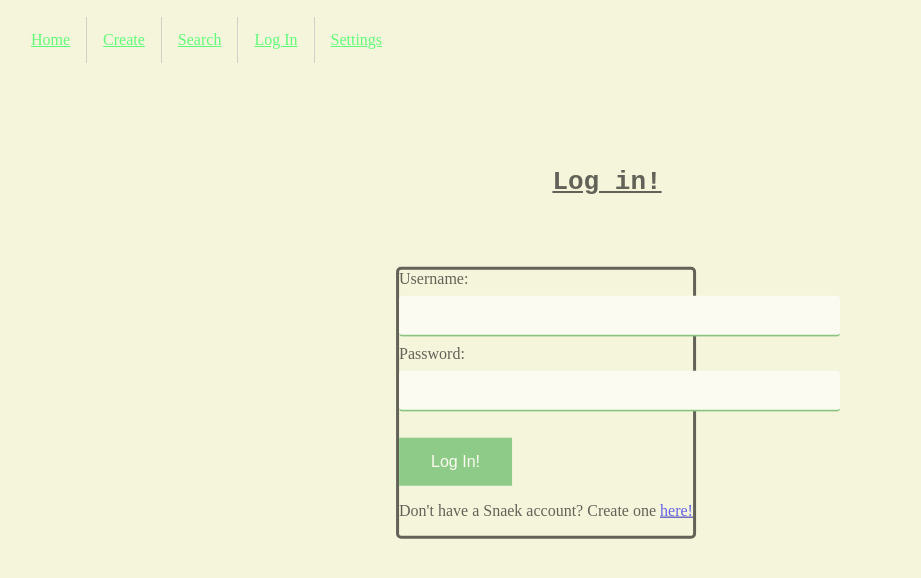
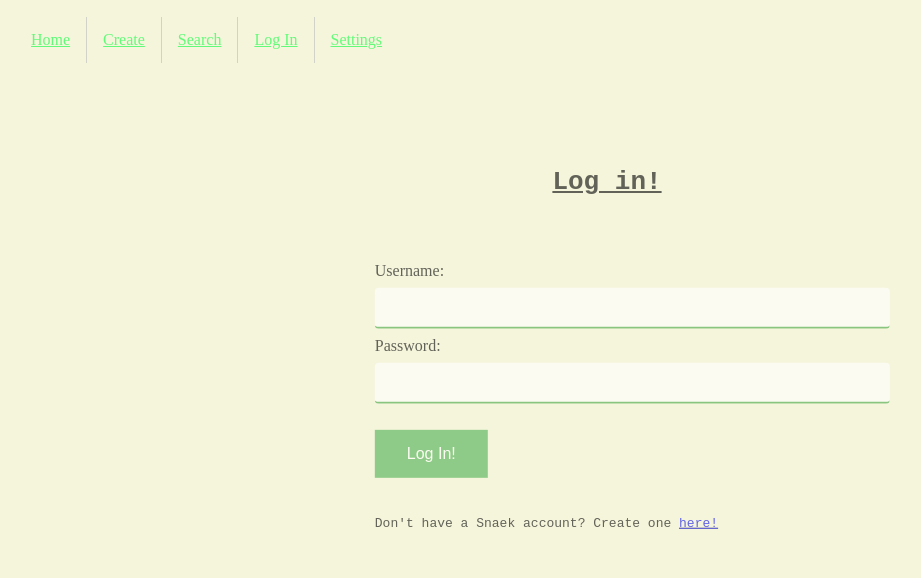
Before and after one commit to MayonnaiseSoup/Snaek, a plain HTML site: page navbar/login.html in a window 1280 px wide. Shown: the whole page, without its empty margins (33-954 px from the left). Drawn offline with Linux system fonts and the light colour scheme.

Commit message:
QOL improvements

```diff
--- a/css/login.css
+++ b/css/login.css
@@ -1,4 +1,17 @@
 input[type=text], select {
+    width: 150%;
+    padding: 12px 20px;
+    margin: 8px 0;
+    box-sizing: border-box;
+    border: none;
+    border-bottom: 2px solid #41a642;
+    border-radius: 4px;
+
+}
+
+
+
+input[type=password], select {
     width: 150%;
     padding: 12px 20px;
     margin: 8px 0;
@@ -19,6 +32,7 @@ input[type=text], select {
     text-decoration: none;
     display: inline-block;
     font-size: 16px;
+    cursor: pointer;
 }
 
 
@@ -71,8 +85,11 @@ li:last-child {
     top: 50%;
     left: 45%;
     transform: translate(-49%, -49%);
-    border-width: medium;
-    border-style: solid;
-    border-radius: 5px;
 
   }
+
+
+  .signuplink {
+      padding-top: 25px;
+      font-family: monospace;
+  }
--- a/css/search.css
+++ b/css/search.css
@@ -34,10 +34,13 @@ li:last-child {
     border-right: none;
 }
 
+input[type=text], select {
+    width: 35%;
+    padding: 12px 20px;
+    margin: 8px 0;
+    box-sizing: border-box;
+    border: none;
+    border-bottom: 2px solid #41a642;
+    border-radius: 4px;
 
-.searchbar {
-    position: absolute;
-    top: 25%;
-    left: 50%;
-    transform: translate(-49%, -49%);
-  }
+}
--- a/navbar/login.html
+++ b/navbar/login.html
@@ -24,10 +24,16 @@
             <label for="fname">Username:</label><br>
             <input type="text" id="fname" name="fname" value=""><br>
             <label for="lname">Password:</label><br>
-            <input type="text" id="lname" name="lname" value=""><br><br>
+            <input type="password" id="lname" name="lname" value=""><br><br>
+
             <input class="loggy" onclick="alert('Sorry, this feature does not exist yet!')" type="submit" value="Log In!">
+
+
         </form>
-        <p>Don't have a Snaek account? Create one <u><a href="signup.html">here!</a></u></p>
+        <div class="signuplink">
+            <p>Don't have a Snaek account? Create one <u><a href="signup.html">here!</a></u></p>
+        </div>
+
     </div>
 
 
```
Also changed, not shown: navbar/search.html (+1 -1 lines), 1 other file.
